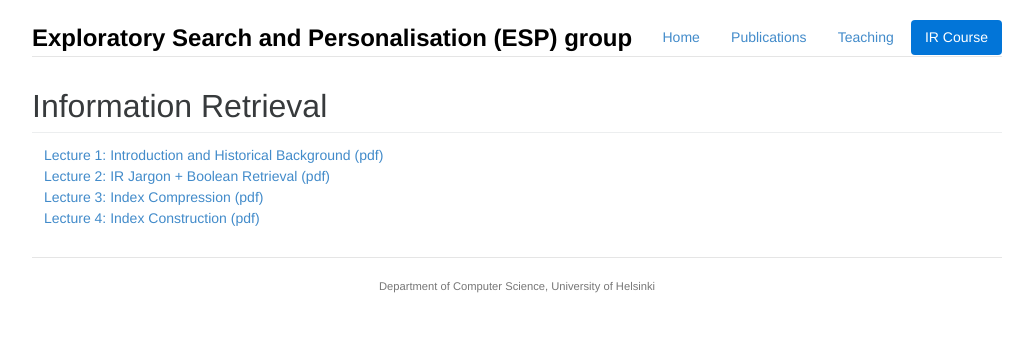
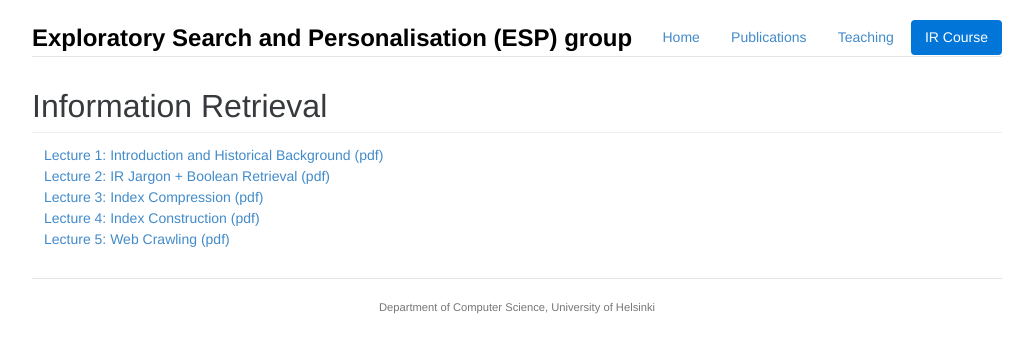
Before and after one commit to ajm/group-website, a Jekyll site: the page built from ir.html, in a window 1280 px wide. Shown: the top 353 px of the page, without its empty margins (123-1156 px from the left). Built offline with Jekyll 4.4.1, drawn with Linux system fonts in a browser that asks for light colours; nearby versions of some CDN libraries; Markdown is read by kramdown in place of the engine named in the settings.

Commit message:
added lec5

```diff
--- a/_includes/ir.html
+++ b/_includes/ir.html
@@ -7,6 +7,7 @@
             <a href="lectures/ir/DATA20021-Lecture2-web.pdf">Lecture 2: IR Jargon + Boolean Retrieval (pdf)</a><br/>
             <a href="lectures/ir/DATA20021-Lecture3-web.pdf">Lecture 3: Index Compression (pdf)</a><br/>
             <a href="lectures/ir/DATA20021-Lecture4-web.pdf">Lecture 4: Index Construction (pdf)</a><br/>
+            <a href="lectures/ir/DATA20021-Lecture5-web.pdf">Lecture 5: Web Crawling (pdf)</a><br/>
         </td>
     </tr>
 
```
Also changed, not shown: 1 other file.
